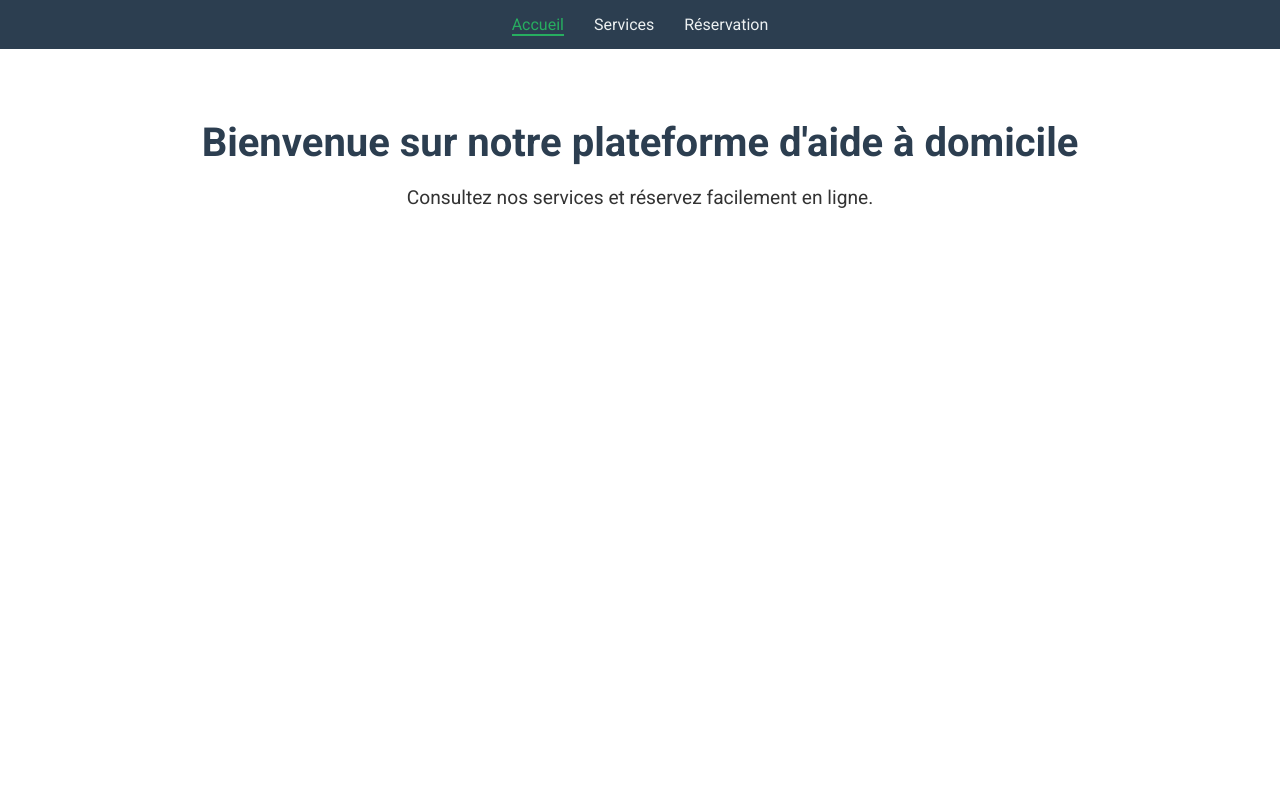
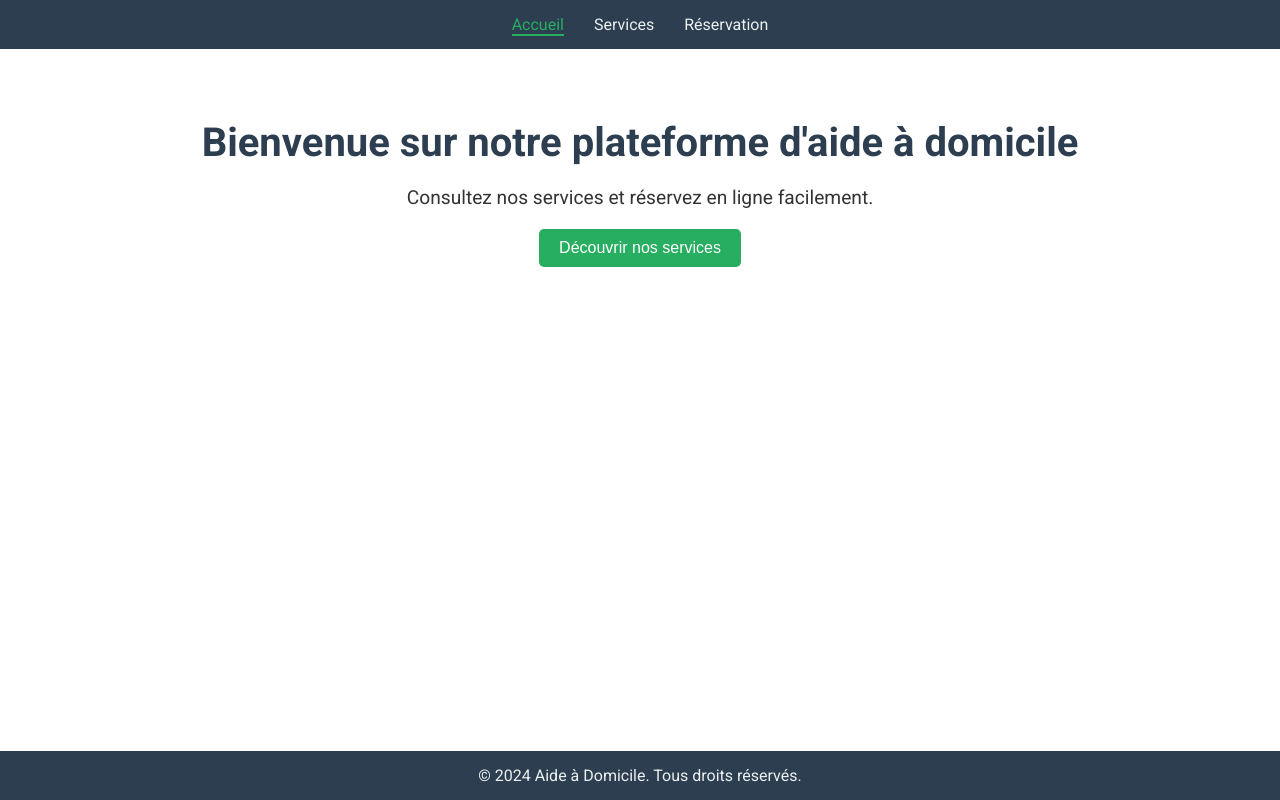
Before and after one commit to Axel93183/RepoOne, a React (Create React App) app: page / in a window 1280 px wide. Built offline with nearby package versions, Linux system fonts and the light colour scheme.

Commit message:
HomePage : Button, Footer

```diff
--- a/src/App.css
+++ b/src/App.css
@@ -45,3 +45,8 @@ body {
 .navbar ul li a {
   transition: color 0.3s, border-bottom 0.3s;
 }
+
+/* Ajout de transitions globales */
+body, .navbar ul li a, .service-item {
+  transition: all 0.3s ease;
+}
--- a/src/App.tsx
+++ b/src/App.tsx
@@ -4,6 +4,7 @@ import Navbar from "./components/Navbar/Navbar";
 import BookingPage from "./pages/BookingPage/BookingPage";
 import HomePage from "./pages/HomePage/HomePage";
 import ServicesPage from "./pages/ServicesPage/ServicesPage";
+import Footer from "./components/Footer/Footer";
 import "./App.css";
 
 const App: React.FC = () => {
@@ -18,6 +19,7 @@ const App: React.FC = () => {
             <Route path="/booking" element={<BookingPage />} />
           </Routes>
         </div>
+        <Footer />
       </div>
     </Router>
   );
--- /dev/null
+++ b/src/components/Button/Button.css
@@ -0,0 +1,17 @@
+/* Button.css */
+
+.btn {
+  background-color: var(--color-secondary);
+  color: var(--color-background);
+  padding: 10px 20px;
+  border: none;
+  border-radius: 5px;
+  cursor: pointer;
+  font-size: 1rem;
+  transition: transform 0.3s, box-shadow 0.3s;
+}
+
+.btn:hover {
+  transform: translateX(1px);
+  box-shadow: 0 4px 8px rgba(0, 0, 0, 0.2);
+}
--- /dev/null
+++ b/src/components/Button/Button.tsx
@@ -0,0 +1,18 @@
+// Button.tsx
+import React from "react";
+import "./Button.css";
+
+interface ButtonProps {
+  text: string;
+  onClick?: () => void;
+}
+
+const Button: React.FC<ButtonProps> = ({ text, onClick }) => {
+  return (
+    <button className="btn" onClick={onClick}>
+      {text}
+    </button>
+  );
+};
+
+export default Button;
--- /dev/null
+++ b/src/components/Footer/Footer.css
@@ -0,0 +1,11 @@
+/* Footer.css */
+
+.footer {
+  background-color: var(--color-primary);
+  color: var(--color-neutral);
+  text-align: center;
+  padding: 15px 0;
+  position: fixed;
+  width: 100%;
+  bottom: 0;
+}
--- /dev/null
+++ b/src/components/Footer/Footer.tsx
@@ -0,0 +1,14 @@
+import React from "react";
+import "./Footer.css";
+
+const Footer: React.FC = () => {
+  return (
+    <footer className="footer">
+      <p>
+        &copy; {new Date().getFullYear()} Aide à Domicile. Tous droits réservés.
+      </p>
+    </footer>
+  );
+};
+
+export default Footer;
--- a/src/pages/HomePage/HomePage.css
+++ b/src/pages/HomePage/HomePage.css
@@ -14,6 +14,7 @@
 .homepage p {
   font-size: 1.2rem;
   color: var(--color-text);
+  margin-bottom: 20px;
 }
 
 /* Media Query pour les écrans de moins de 600px */
--- a/src/pages/HomePage/HomePage.tsx
+++ b/src/pages/HomePage/HomePage.tsx
@@ -1,11 +1,23 @@
+// HomePage.tsx
 import React from "react";
+import { useNavigate } from "react-router-dom";
+import Button from "../../components/Button/Button";
 import "./HomePage.css";
+
 const HomePage: React.FC = () => {
+  const navigate = useNavigate();
+
+  const handleGetStarted = () => {
+    navigate("/services");
+  };
+
   return (
     <div className="homepage">
       <h1>Bienvenue sur notre plateforme d'aide à domicile</h1>
-      <p>Consultez nos services et réservez facilement en ligne.</p>
+      <p>Consultez nos services et réservez en ligne facilement.</p>
+      <Button text="Découvrir nos services" onClick={handleGetStarted} />
     </div>
   );
 };
+
 export default HomePage;
```
